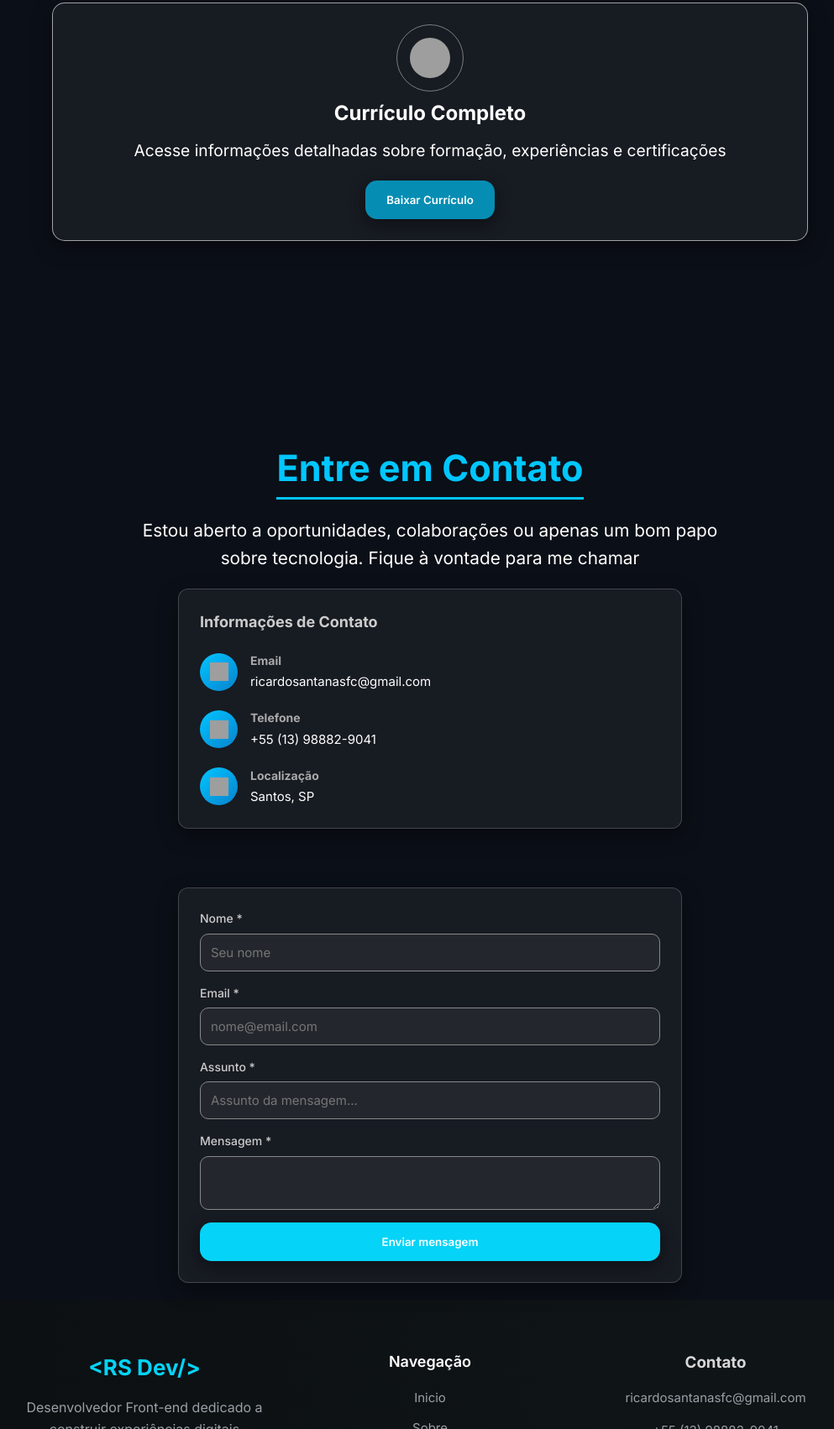
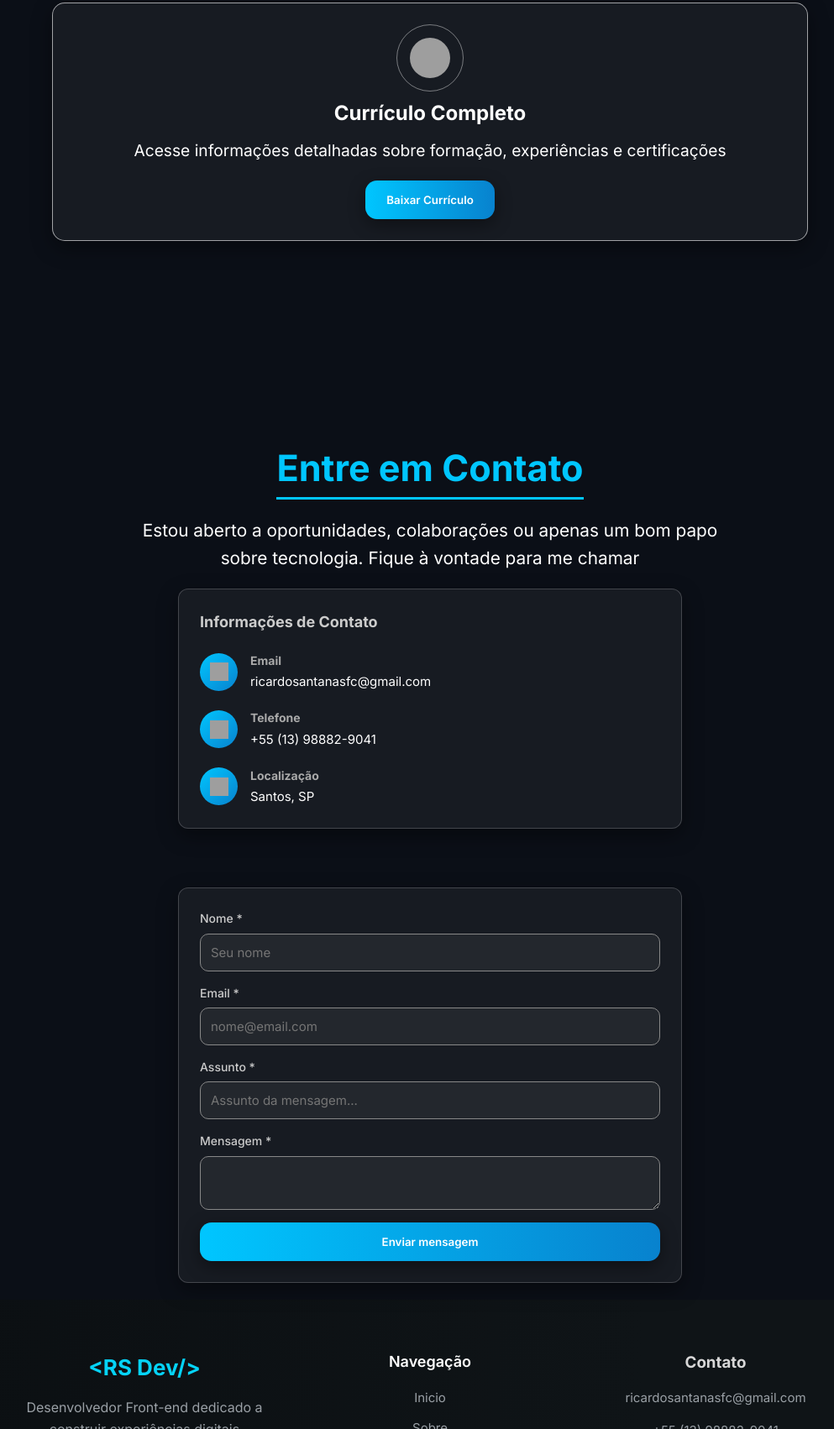
Before and after one commit to ricardosantana10/portfolio-Ricardo, a plain HTML site: page index.html in a window 1280 px wide. Shown: the part 3728-5430 px from the top of the page at 84% size, without its empty margins (128-1121 px from the left). Drawn offline with nearby package versions, Linux system fonts and the light colour scheme; grey boxes are pictures that could not be loaded.

Commit message:
Update style.css

```diff
--- a/style.css
+++ b/style.css
@@ -482,7 +482,7 @@ section {
   cursor: pointer;
   transition: 0.2s;
   box-shadow: 0 6px 20px rgba(0,0,0,0.4);
-  background-color: #068db3;
+  background: linear-gradient(90deg, #00c6ff, rgb(8, 130, 206));
   color: white;
 }
 
@@ -641,7 +641,7 @@ textarea {
   cursor: pointer;
   transition: 0.2s;
   box-shadow: 0 6px 20px rgba(0,0,0,0.4);
-  background-color: rgb(5, 211, 247);
+  background: linear-gradient(90deg, #00c6ff, rgb(8, 130, 206));
   color: white;
   width: 100%;
 }
```
